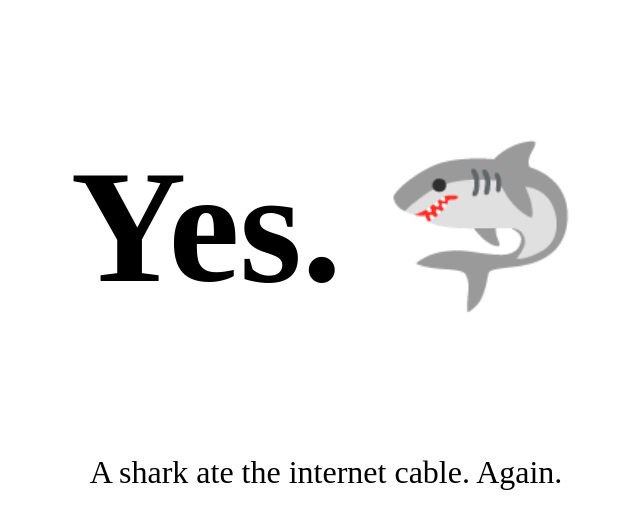
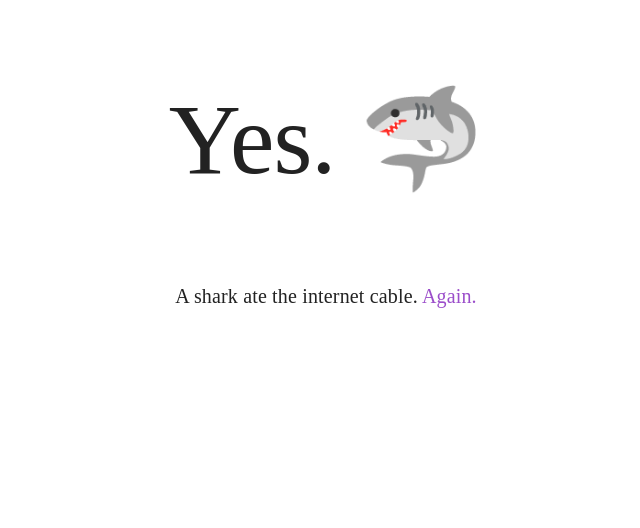
Before and after one commit to rich-choy/didthesharkeatthecable, a Nuxt app: page / in a window 1280 px wide. Shown: the top 528 px of the page, without its empty margins (314-954 px from the left). Built offline with nearby package versions, Linux system fonts and the light colour scheme.

Commit message:
add AddThis widget

```diff
--- a/assets/scss/_typography.scss
+++ b/assets/scss/_typography.scss
@@ -1,3 +1,15 @@
 body {
   font-family: 'sans-serif';
 }
+
+h1 {
+  font-size: 10rem;
+  margin: 8rem;
+  text-align: center;
+}
+
+p {
+  font-size: 2rem;
+  margin: 2rem;
+  text-align: center;
+}
--- a/assets/scss/main.scss
+++ b/assets/scss/main.scss
@@ -3,8 +3,5 @@
 
 body {
   font-family: 'sans-serif';
+  color: #222 !important;
 }
-
-a {
-  color: inherit;
-}
--- /dev/null
+++ b/components/AddThisWidget.vue
@@ -0,0 +1,19 @@
+<template>
+  <div class="add-this-widget">
+    <div class="addthis_inline_share_toolbox" />
+  </div>
+</template>
+
+<style lang="scss">
+.add-this-widget {
+  position: relative;
+  width: 100%;
+  margin: 8rem 0;
+
+  .addthis_inline_share_toolbox {
+    display: inline-block;
+    margin-left: 50%;
+    transform: translate3d(-50%, 0, 0);
+  }
+}
+</style>
--- a/i18n/en.js
+++ b/i18n/en.js
@@ -1,7 +1,8 @@
 export default {
   yes: 'Yes. 🦈',
   no: 'No.',
+  again: 'Again.',
   situation_normal: 'Carry on. The internet is fine.',
-  situation_fuct: 'A shark ate the internet cable. Again.',
+  situation_fuct: 'A shark ate the internet cable.',
   site_title: 'Did the shark eat the cable?',
 }
--- a/i18n/vi.js
+++ b/i18n/vi.js
@@ -1,7 +1,8 @@
 export default {
   yes: 'Đúng.',
   no: 'Không.',
+  again: 'Lần nữa.',
   situation_normal: 'Tiếp tục. Internet đang hoạt động tốt.',
-  situation_fuct: 'Một con cá mập ăn cáp internet. Lần nữa.',
+  situation_fuct: 'Một con cá mập ăn cáp internet.',
   site_title: 'Có phải cá mập đã ăn dây cáp?',
 }
--- a/nuxt.config.js
+++ b/nuxt.config.js
@@ -13,7 +13,6 @@ export default {
     SHARK_ATE_CABLE: true,
   },
 
-
   head: {
     title: 'Did the shark eat the cable?',
     meta: [
@@ -22,8 +21,15 @@ export default {
       { hid: 'description', name: 'description', content: 'Did the shark eat the cable?' }
     ],
     link: [
-      { rel: 'icon', type: 'image/png', href: '/favicon.png' }
-    ]
+      { rel: 'icon', type: 'image/png', href: '/favicon.png' },
+      { rel: 'stylesheet', href: '//cdnjs.cloudflare.com/ajax/libs/milligram/1.3.0/milligram.css' },
+    ],
+    script: [
+      {
+        body: true,
+        src: '//s7.addthis.com/js/300/addthis_widget.js#pubid=ra-5ec4d9631b651a11',
+      },
+    ],
   },
 
   loading: false,
--- a/pages/index.vue
+++ b/pages/index.vue
@@ -8,15 +8,25 @@
     </h1>
     <p v-if="sharkAteCable">
       {{ $t('situation_fuct') }}
+      <a href="http://google.com">
+        {{ $t('again') }}
+      </a>
     </p>
     <p v-else>
       {{ $t('situation_normal') }}
     </p>
+
+    <add-this-widget />
   </section>
 </template>
 
 <script>
+import AddThisWidget from '~/components/AddThisWidget'
+
 export default {
+  components: {
+    AddThisWidget,
+  },
   data () {
     return {
       sharkAteCable: process.env.SHARK_ATE_CABLE,
@@ -29,15 +39,3 @@ export default {
   },
 }
 </script>
-
-<style lang="scss">
-h1 {
-  font-size: 10rem;
-}
-p {
-  font-size: 2rem;
-}
-h1, p {
-  text-align: center;
-}
-</style>
```
